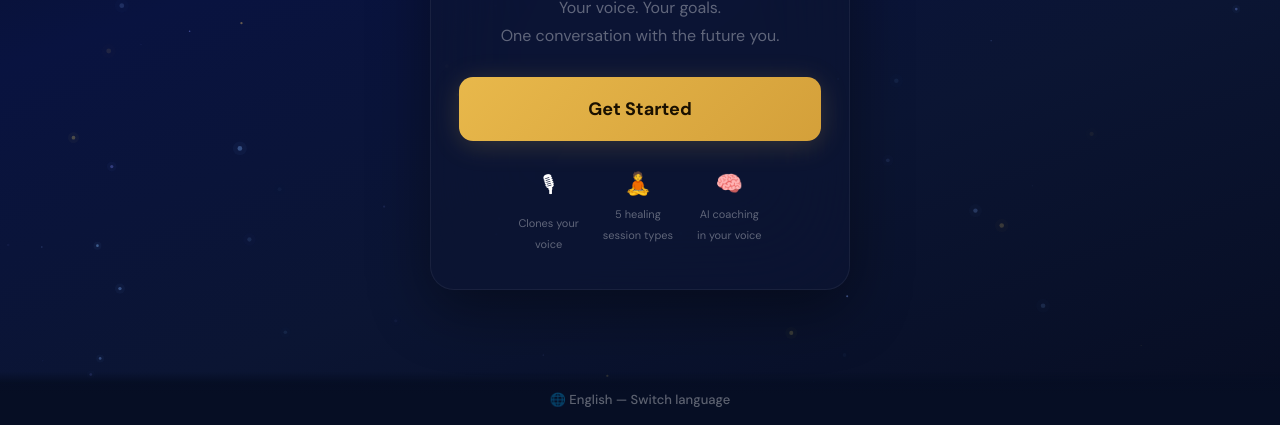
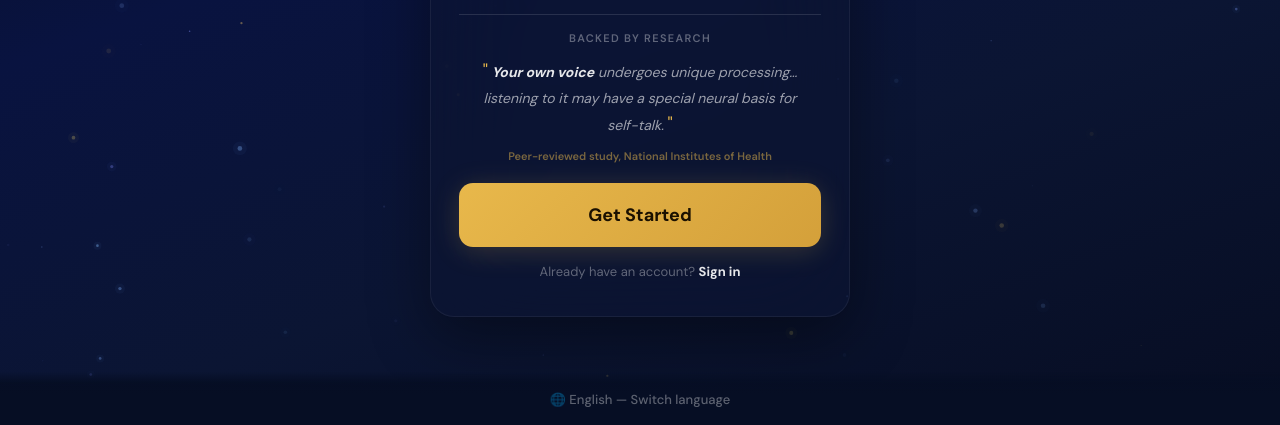
Before and after one commit to ironmonk334/HigherSelf, a website: page public/index.html in a window 1280 px wide. Shown: the part 375-800 px from the top of the page. Drawn offline with Linux system fonts and the light colour scheme.

Commit message:
Replaced index for new opening screen with scientific quo

```diff
--- a/public/index.html
+++ b/public/index.html
@@ -136,15 +136,15 @@ h2{font-size:26px;font-weight:800;letter-spacing:-.01em;line-height:1.15}
     <img src="/img/logo-192.png" class="wl" alt="HigherSelf">
     <p style="font-size:13px;font-weight:700;text-transform:uppercase;letter-spacing:.18em;color:var(--gold);margin-bottom:10px">HigherSelf</p>
     <h1 style="font-size:36px;line-height:1.1">Coach yourself.<br>Literally.</h1>
-    <p class="sub" style="margin-top:14px;font-size:16px;line-height:1.7">Your voice. Your goals.<br>One conversation with the future you.</p>
-    <div style="height:28px"></div>
+    <p class="sub" style="margin-top:14px;font-size:16px;line-height:1.7"><b>Hear daily</b> coaching in your own voice.</p>
+    <div style="height:20px"></div>
+    <div style="border-top:1px solid var(--w1);padding-top:16px;margin-bottom:20px">
+      <p style="font-size:11px;font-weight:600;text-transform:uppercase;letter-spacing:.12em;color:var(--w3);margin-bottom:12px">Backed by research</p>
+      <p style="font-size:14px;color:var(--w6);line-height:1.65;font-style:italic;padding:0 8px"><span style="color:var(--gold);font-size:18px;font-style:normal">"</span> <b style="color:var(--w9)">Your own voice</b> undergoes unique processing… listening to it may have a special neural basis for self-talk. <span style="color:var(--gold);font-size:18px;font-style:normal">"</span></p>
+      <p style="font-size:11px;color:var(--gold-d);margin-top:10px;font-weight:600">Peer-reviewed study, National Institutes of Health</p>
+    </div>
     <button class="btn btn-gold" style="font-size:18px;padding:20px" onclick="goTo('goals')">Get Started</button>
-    <div style="height:28px"></div>
-    <div style="display:flex;justify-content:center;gap:24px">
-      <div style="text-align:center"><span style="font-size:22px;display:block;margin-bottom:4px">🎙</span><span style="font-size:11px;color:var(--w3);line-height:1.4">Clones your<br>voice</span></div>
-      <div style="text-align:center"><span style="font-size:22px;display:block;margin-bottom:4px">🧘</span><span style="font-size:11px;color:var(--w3);line-height:1.4">5 healing<br>session types</span></div>
-      <div style="text-align:center"><span style="font-size:22px;display:block;margin-bottom:4px">🧠</span><span style="font-size:11px;color:var(--w3);line-height:1.4">AI coaching<br>in your voice</span></div>
-    </div>
+    <p style="font-size:13px;color:var(--w3);margin-top:16px">Already have an account? <a style="color:var(--w9);font-weight:700;text-decoration:none;cursor:pointer" onclick="goTo('goals')">Sign in</a></p>
   </div>
 </div>
 
@@ -440,7 +440,7 @@ function applyLang(){
   document.querySelector('.ll').innerHTML='🌐 '+(LANGS_DISPLAY[l]||'English')+' — '+t('switch_lang');
   // Welcome
   const ws=document.getElementById('screen-welcome');
-  if(ws){ws.querySelector('h1').innerHTML=t('welcome_h1');ws.querySelector('.sub').innerHTML=t('welcome_sub');ws.querySelector('.btn-gold').textContent=t('welcome_btn');const feats=ws.querySelectorAll('[style*="text-align:center"] span:last-child');if(feats.length>=3){feats[0].innerHTML=t('feat1');feats[1].innerHTML=t('feat2');feats[2].innerHTML=t('feat3')}}
+  if(ws){ws.querySelector('h1').innerHTML=t('welcome_h1');ws.querySelector('.btn-gold').textContent=t('welcome_btn')}
   // Goals setup
   document.querySelector('#screen-goals .label').textContent=t('step1');
   document.querySelector('#screen-goals h2').textContent=t('goals_h');
```
